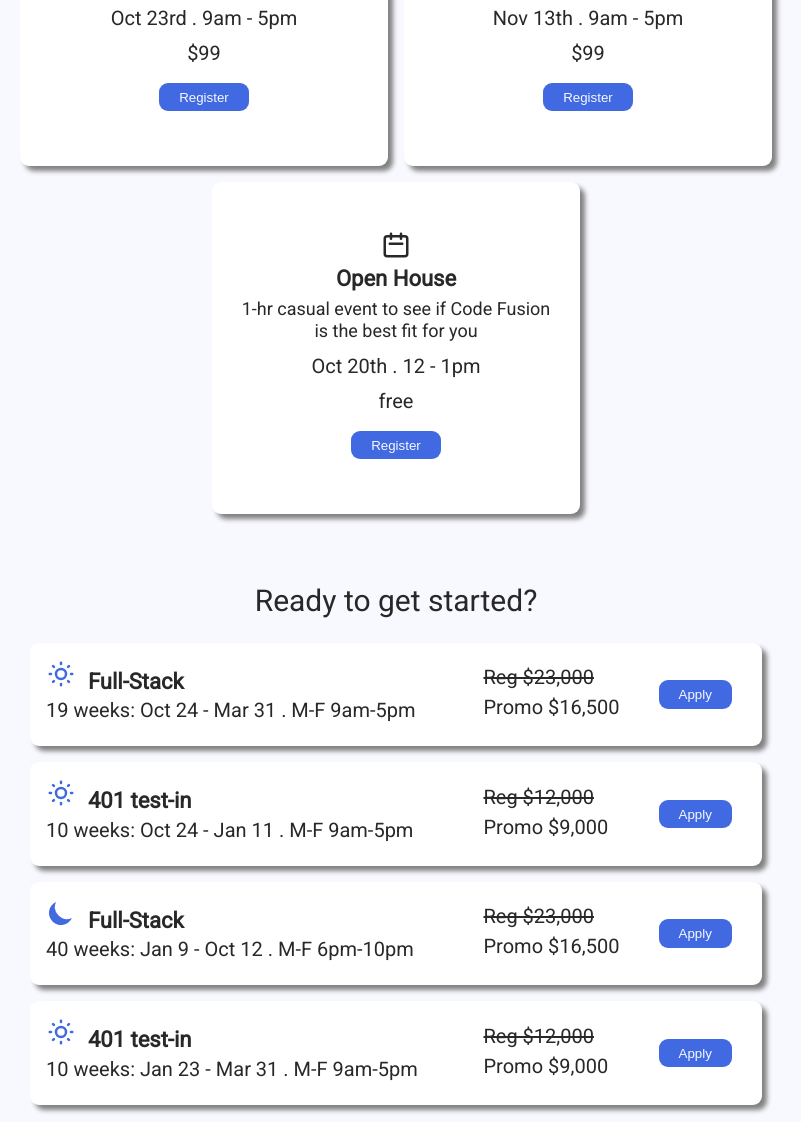
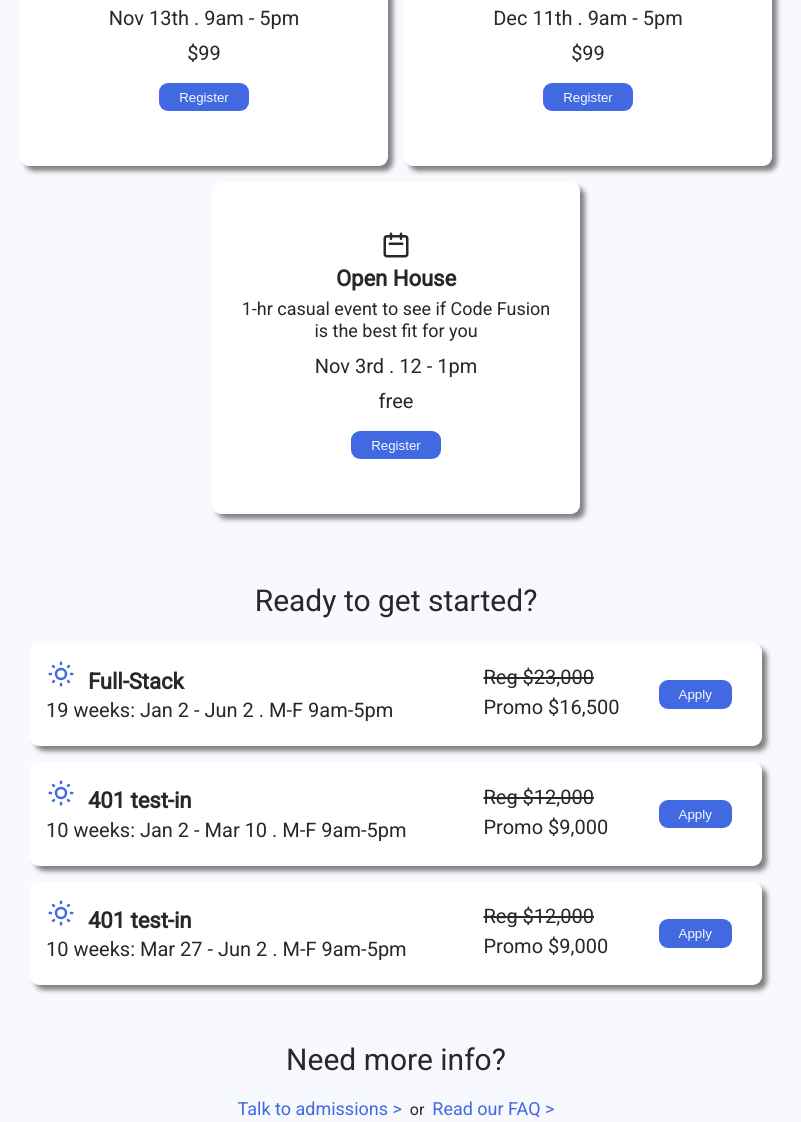
Before and after one commit to Code-Fusion-School/cf_front_end_vanilla, a plain HTML site: page courses.html in a window 1280 px wide. Shown: the part 5188-6310 px from the top of the page, without its empty margins (244-1045 px from the left). Drawn offline with Linux system fonts and the light colour scheme.

Commit message:
Updates dates

```diff
--- a/courses.html
+++ b/courses.html
@@ -423,9 +423,9 @@
           </svg>
           <h3>Attend Code 101</h3>
           <p>1-day workshop to learn the basics and see if coding is for you</p>
-          <h5>Oct 23rd . 9am - 5pm</h5>
+          <h5>Nov 13th . 9am - 5pm</h5>
           <h5>$99</h5>
-          <a href="https://www.eventbrite.com/e/code-101-explore-software-development-october-23-tickets-418958234357" target="_blank"><button>Register</button></a>
+          <a href="https://www.eventbrite.com/e/code-101-explore-software-development-workshop-tickets-442368785947" target="_blank"><button>Register</button></a>
         </div>
         <div>
           <svg xmlns="http://www.w3.org/2000/svg" class="h-6 w-6" fill="none" viewBox="0 0 24 24" stroke="currentColor" stroke-width="2">
@@ -433,7 +433,7 @@
           </svg>
           <h3>Attend Code 101</h3>
           <p>1-day workshop to learn the basics and see if coding is for you</p>
-          <h5>Nov 13th . 9am - 5pm</h5>
+          <h5>Dec 11th . 9am - 5pm</h5>
           <h5>$99</h5>
           <a href="https://www.eventbrite.com/e/code-101-explore-software-development-workshop-tickets-442368785947" target="_blank"><button>Register</button></a>
         </div>
@@ -443,7 +443,7 @@
           </svg>
           <h3>Open House</h3>
           <p>1-hr casual event to see if Code Fusion is the best fit for you</p>
-          <h5>Oct 20th . 12 - 1pm</h5>
+          <h5>Nov 3rd . 12 - 1pm</h5>
           <h5>free</h5>
           <a href="https://www.eventbrite.com/e/open-house-code-fusion-information-and-question-and-answer-session-tickets-412913865487" target="_blank"><button>Register</button></a>
         </div>
@@ -457,7 +457,7 @@
           </svg>
           &nbsp;
           <h3>Full-Stack</h3>
-          <h5>19 weeks: Oct 24 - Mar 31 . M-F 9am-5pm</h5>
+          <h5>19 weeks: Jan 2 - Jun 2 . M-F 9am-5pm</h5>
         </div>
         <div>
           <h6>Reg $23,000</h6>
@@ -474,28 +474,11 @@
           </svg>
           &nbsp;
           <h3>401 test-in</h3>
-          <h5>10 weeks: Oct 24 - Jan 11 . M-F 9am-5pm</h5>
+          <h5>10 weeks: Jan 2 - Mar 10 . M-F 9am-5pm</h5>
         </div>
         <div>
           <h6>Reg $12,000</h6>
           <h5>Promo $9,000</h5>
-        </div>
-        <div>
-          <button onclick="(()=>applymodal.style.display='block')()">Apply</button>
-        </div>
-      </div>
-      <div class="apply">
-        <div>
-          <svg xmlns="http://www.w3.org/2000/svg" class="h-5 w-5" viewBox="0 0 20 20" fill="currentColor">
-            <path d="M17.293 13.293A8 8 0 016.707 2.707a8.001 8.001 0 1010.586 10.586z" />
-          </svg>
-          &nbsp;
-          <h3>Full-Stack</h3>
-          <h5>40 weeks: Jan 9 - Oct 12 . M-F 6pm-10pm</h5>
-        </div>
-        <div>
-          <h6>Reg $23,000</h6>
-          <h5>Promo $16,500</h5>
         </div>
         <div>
           <button onclick="(()=>applymodal.style.display='block')()">Apply</button>
@@ -508,7 +491,7 @@
           </svg>
           &nbsp;
           <h3>401 test-in</h3>
-          <h5>10 weeks: Jan 23 - Mar 31 . M-F 9am-5pm</h5>
+          <h5>10 weeks: Mar 27 - Jun 2 . M-F 9am-5pm</h5>
         </div>
         <div>
           <h6>Reg $12,000</h6>
```
Also changed, not shown: advanced.html (+20 -20 lines), index.html (+7 -24 lines).
